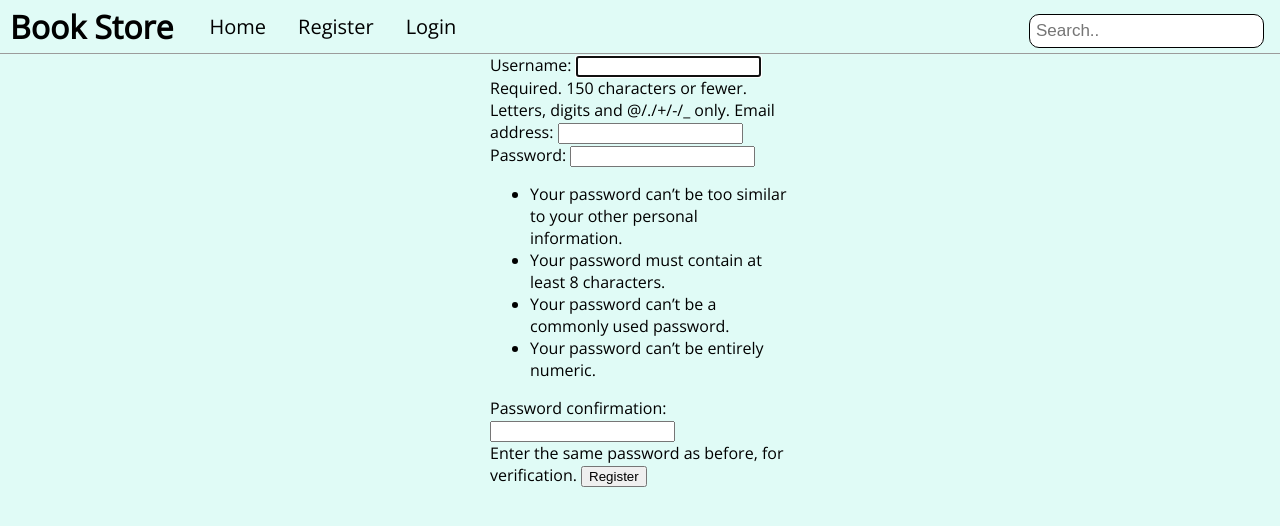
After one commit to Raminas-afk/Book-store, a Django app: page /user/register in a window 1280 px wide. The commit adds this page. Shown: the top 526 px of the page. Run offline with Django 4.2, Linux system fonts and the light colour scheme.

Commit message:
register/login

```diff
--- a/app/models.py
+++ b/app/models.py
@@ -34,7 +34,7 @@ class Category(models.Model):
     name = models.CharField(max_length=50)
 
     def __str__(self):
-        return self.name
+        return f"{self.name} ID: {self.id}"
 
 
 class Order(models.Model):
--- a/app/templates/app/book_detail.html
+++ b/app/templates/app/book_detail.html
@@ -11,7 +11,11 @@
         <h1>{{book.title}}</h1>
         <h4>Author: {{book.author}}</h4>
         <h4>Publish Date: {{book.date_published}}</h4>
-        <h4>{{book.category}}</h4>
+        <h4> Categories:
+            {% for category in book.category.all %}
+                {{category}}
+            {% endfor %}
+        </h4>
         <h2>Description:</h2>
         <p>{{book.description}}</p>
 
--- a/app/urls.py
+++ b/app/urls.py
@@ -3,5 +3,7 @@ from django.urls import path
 
 urlpatterns = [
     path('', views.homepage, name="homepage"),
-    path('book/<str:slug>', views.book_detail, name="book-detail")
+    path('book/<str:slug>', views.book_detail, name="book-detail"),
+    path('sort/<str:category>', views.sort_by_category, name="sort-category"),
+    path('bestsellers', views.sort_bestsellers, name='sort-bestsellers')
 ]
--- a/book_store/urls.py
+++ b/book_store/urls.py
@@ -18,7 +18,9 @@ from django.urls import path, include
 from django.conf import settings
 from django.conf.urls.static import static
 
+
 urlpatterns = [
     path('admin/', admin.site.urls),
     path('', include("app.urls")),
+    path('user/', include("userdata.urls")),
 ] + static(settings.MEDIA_URL, document_root=settings.MEDIA_ROOT)
--- a/static/base.css
+++ b/static/base.css
@@ -65,10 +65,10 @@ body {
 .item-container {
     display: flex;
     /*     height: fit-content; */
-/*     margin-left: auto; */
-/*     margin-right: auto; */
+        margin-left: auto;
+        margin-right: auto;
     margin-top: 20px;
-    flex-wrap:wrap;
+    flex-wrap: wrap;
 }
 
 .item {
@@ -79,8 +79,7 @@ body {
     /*     padding-left: 0px; */
     padding-right: 80px;
     /*     border: 1px solid black; */
-    flex:auto
-
+    flex: auto
 }
 
 .item img {
@@ -114,3 +113,11 @@ a {
 .detail--description {
     padding-left: 20px;
 }
+
+.register-form {
+    max-width: 300px;
+    /* background-color: red; */
+    display: flex;
+    margin-left: auto;
+    margin-right: auto;
+}
--- a/templates/navbar.html
+++ b/templates/navbar.html
@@ -1,7 +1,12 @@
 <div class="navbar">
     <h1>Book Store</h1>
     <a href="{% url 'homepage' %}">Home</a>
-    <a href="#">Register</a>
-    <a href="#">Login</a>
+    {% if user.is_authenticated %}
+        <a href="#">My Profile</a>
+        <a href="{% url 'logout' %}">Log Out</a>
+    {% else %}
+        <a href="{% url 'register' %}">Register</a>
+        <a href="{% url 'login' %}">Login</a>
+    {% endif %}
     <input type="text" placeholder="Search..">
 </div>
--- a/userdata/forms.py
+++ b/userdata/forms.py
@@ -1,8 +1,19 @@
 from django.contrib.auth.forms import UserCreationForm
 from django import forms
 from django.core.validators import EmailValidator
+from django.contrib.auth.models import User
 
 
 class NewUserForm(UserCreationForm):
-    username = forms.CharField(max_length=15)
-    email = forms.EmailField(max_length=30, validators=EmailValidator)
+    # email = forms.EmailField(required=True)
+
+    class Meta:
+        model = User
+        fields = ("username", "email", "password1", "password2")
+
+    # def save(self, commit=True):
+    #     user = super(NewUserForm, self).save(commit=False)
+    #     user.email = self.cleaned_data['email']
+    #     if commit:
+    #         user.save()
+    #     return user
--- /dev/null
+++ b/userdata/templates/userdata/register.html
@@ -0,0 +1,19 @@
+{% extends 'base.html' %}
+
+{% block title %} Register {% endblock %}
+
+{% block content %}
+
+<div class="register-form">
+    <form method="POST" action="{% url 'register' %}">
+        {% csrf_token %}
+        {% comment %} {% for field in register_form %}
+            <h3> {{field.label}}<h3>
+            {{field}}
+            <h4>{{field.errors}}</h4>
+        {% endfor %} {% endcomment %}
+        {{register_form}}
+        <button type="submit">Register</button>
+    </form>
+</div>
+{% endblock %}
--- /dev/null
+++ b/userdata/urls.py
@@ -0,0 +1,8 @@
+from django.urls import path
+from . import views
+
+urlpatterns = [
+    path('register', views.register_request, name="register"),
+    path('login', views.login_request, name="login"),
+    path('logout', views.logout_request, name="logout")
+]
--- a/userdata/views.py
+++ b/userdata/views.py
@@ -1,3 +1,49 @@
-from django.shortcuts import render
+from django.shortcuts import render, redirect
+from .forms import NewUserForm
+from django.contrib.auth import login, authenticate, logout
+from django.contrib import messages
+from django.contrib.auth.forms import AuthenticationForm
+# Create your views here.
 
-# Create your views here.
+
+def register_request(request):
+    if request.method == "POST":
+        form = NewUserForm(request.POST)
+        if form.is_valid():
+            user = form.save()
+            login(request, user)
+            messages.success(request, "Registration successful.")
+            return redirect("homepage")
+        messages.error(
+            request, "Unsuccessful registration. Invalid information.")
+    form = NewUserForm()
+    return render(request, "userdata/register.html", {
+        "register_form": form
+    })
+
+
+def login_request(request):
+    if request.method == "POST":
+        form = AuthenticationForm(request, data=request.POST)
+        if form.is_valid():
+            username = form.cleaned_data.get('username')
+            password = form.cleaned_data.get('password')
+            user = authenticate(username=username, password=password)
+            if user is not None:
+                login(request, user)
+                messages.info(request, f"You are now logged in as {username}.")
+                return redirect("homepage")
+            else:
+                messages.error(request, "Invalid username or password.")
+        else:
+            messages.error(request, "Invalid username or password.")
+    form = AuthenticationForm()
+    return render(request, "userdata/login.html", {
+        "login_form": form
+    })
+
+
+def logout_request(request):
+    logout(request)
+    messages.info(request, "You have successfully logged out.")
+    return redirect("homepage")
```
Also changed, not shown: app/templates/app/index.html (+7 -6 lines), app/views.py (+15 -2 lines), userdata/templates/userdata/login.html (added, +16 -0 lines), README.MD. Lines whose indentation alone changed are shown as unchanged.
